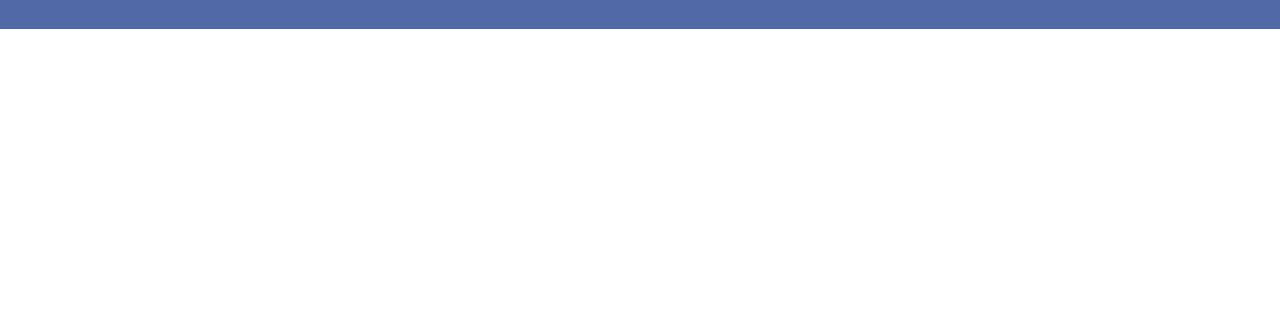
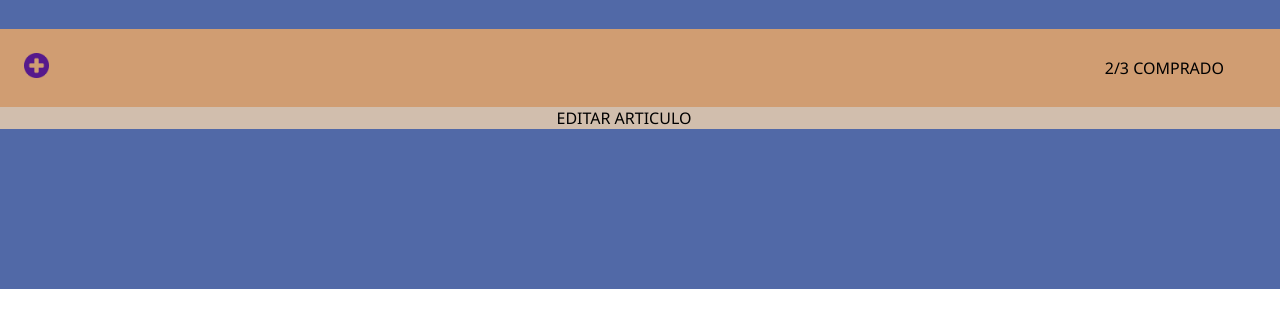
Before and after one commit to Malethik/Week1-Challenge03, a website: page lista.html in a window 1280 px wide. Shown: the part 78-406 px from the top of the page. Drawn offline with Linux system fonts and the light colour scheme.

Commit message:
end index

```diff
--- a/lista.html
+++ b/lista.html
@@ -18,5 +18,17 @@
         <a href="about.html" target="_blank" rel="About">Acerca de</a>
       </nav>
     </header>
+    <main>
+      <section>
+        <a href="index.html"
+          ><img src="img/mas.png" alt="Add content" width="25"
+        /></a>
+        <p>2/3 COMPRADO</p>
+      </section>
+      <article>
+        <p>EDITAR ARTICULO</p>
+      </article>
+    </main>
+    <footer></footer>
   </body>
 </html>
--- a/style/style.css
+++ b/style/style.css
@@ -44,6 +44,8 @@ form {
 }
 footer {
   background-color: #5169a7;
+  width: 100%;
+  height: 10rem;
 }
 div {
   padding-bottom: 0.5rem;
@@ -56,3 +58,12 @@ span {
 p {
   padding-inline-end: 2rem;
 }
+article div:first-child {
+  text-align: start;
+}
+article div ol li:hover {
+  color: orangered;
+}
+article p {
+  text-align: center;
+}
```
